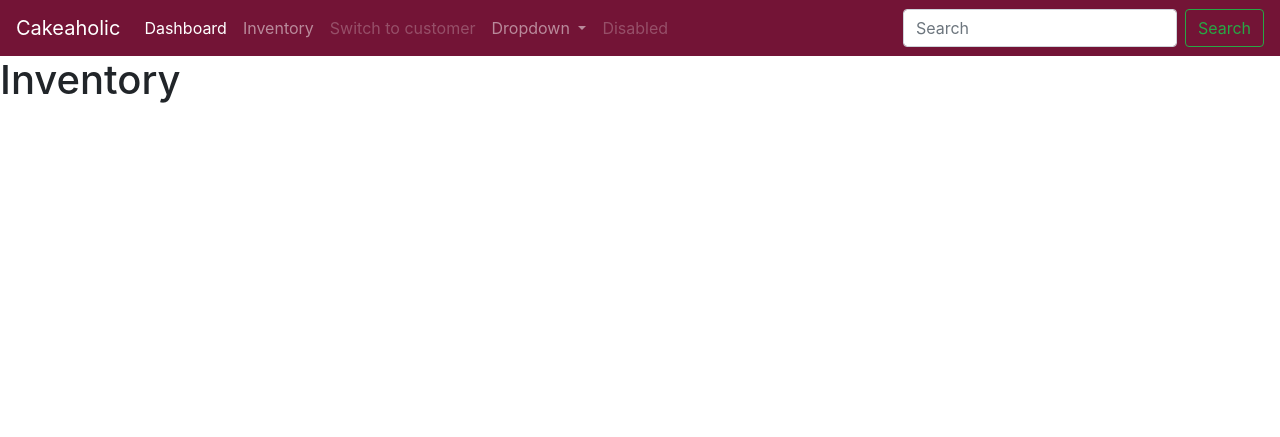
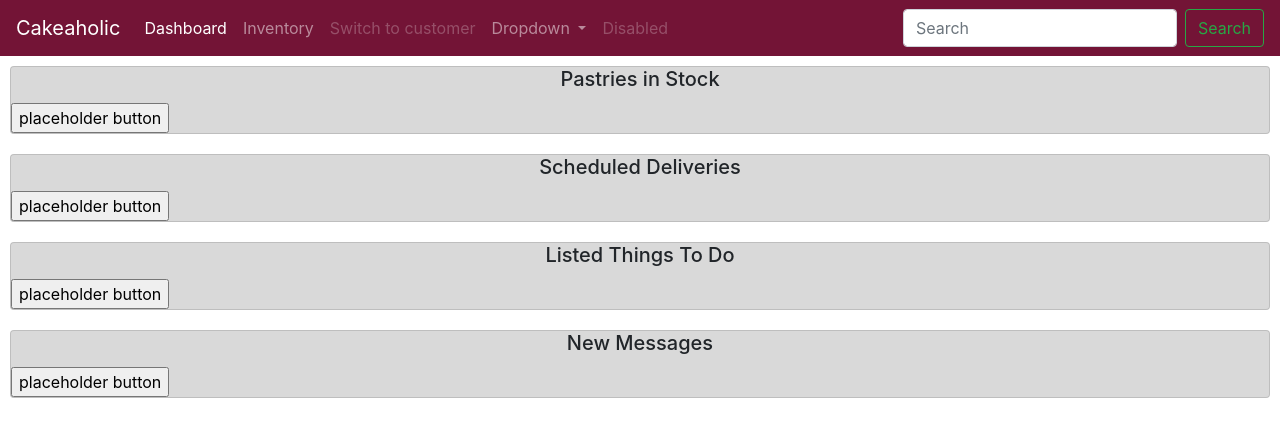
Before and after one commit to AngioloOng/bakeshop_django, a Django app: page /inventory/ in a window 1280 px wide. Shown: the top 437 px of the page. Run offline with Django 4.2, Linux system fonts and the light colour scheme; some libraries are stand-ins or nearby versions.

Commit message:
Updates on Inventory Page

```diff
--- a/first/inventory/templates/inventory/customer.html
+++ b/first/inventory/templates/inventory/customer.html
@@ -2,6 +2,6 @@
 
 {% block content %}
 
-	<h1>Csutomer</h1>
+	<h1>Customer</h1>
 
 {% endblock content%}
--- a/first/inventory/templates/inventory/inventory.html
+++ b/first/inventory/templates/inventory/inventory.html
@@ -2,6 +2,63 @@
 
 {% block content %}
 
-	<h1>Inventory</h1>
+<style>
+.center {
+  margin: auto;
+  width: 100%;
+  padding: 10px;
+}
+</style>
 
+	<div class="center">
+					<div class="card", style="background-color: #D9D9D9">
+						<div class="card-block">
+							<h5 class="card-title", style="text-align: center;">
+								Pastries in Stock
+							</h5>
+							<form action="https://www.youtube.com/watch?v=dQw4w9WgXcQ" method="post">
+								<input type="submit" value="placeholder button">
+							</form>
+						</div>
+					</div>
+				</div>
+
+	<div class="center">
+					<div class="card", style="background-color: #D9D9D9">
+						<div class="card-block">
+							<h5 class="card-title", style="text-align: center;">
+								Scheduled Deliveries
+							</h5>
+							<form action="https://www.youtube.com/watch?v=dQw4w9WgXcQ" method="post">
+								<input type="submit" value="placeholder button">
+							</form>
+						</div>
+					</div>
+				</div>
+
+	<div class="center">
+					<div class="card", style="background-color: #D9D9D9">
+						<div class="card-block">
+							<h5 class="card-title", style="text-align: center;">
+								Listed Things To Do
+							</h5>
+							<form action="https://www.youtube.com/watch?v=dQw4w9WgXcQ" method="post">
+								<input type="submit" value="placeholder button">
+							</form>
+						</div>
+					</div>
+				</div>
+
+	<div class="center">
+					<div class="card", style="background-color: #D9D9D9">
+						<div class="card-block">
+							<h5 class="card-title", style="text-align: center;">
+								New Messages
+							</h5>
+							<form action="https://www.youtube.com/watch?v=dQw4w9WgXcQ" method="post">
+								<input type="submit" value="placeholder button">
+							</form>
+						</div>
+					</div>
+				</div>
 {% endblock content%}
```
